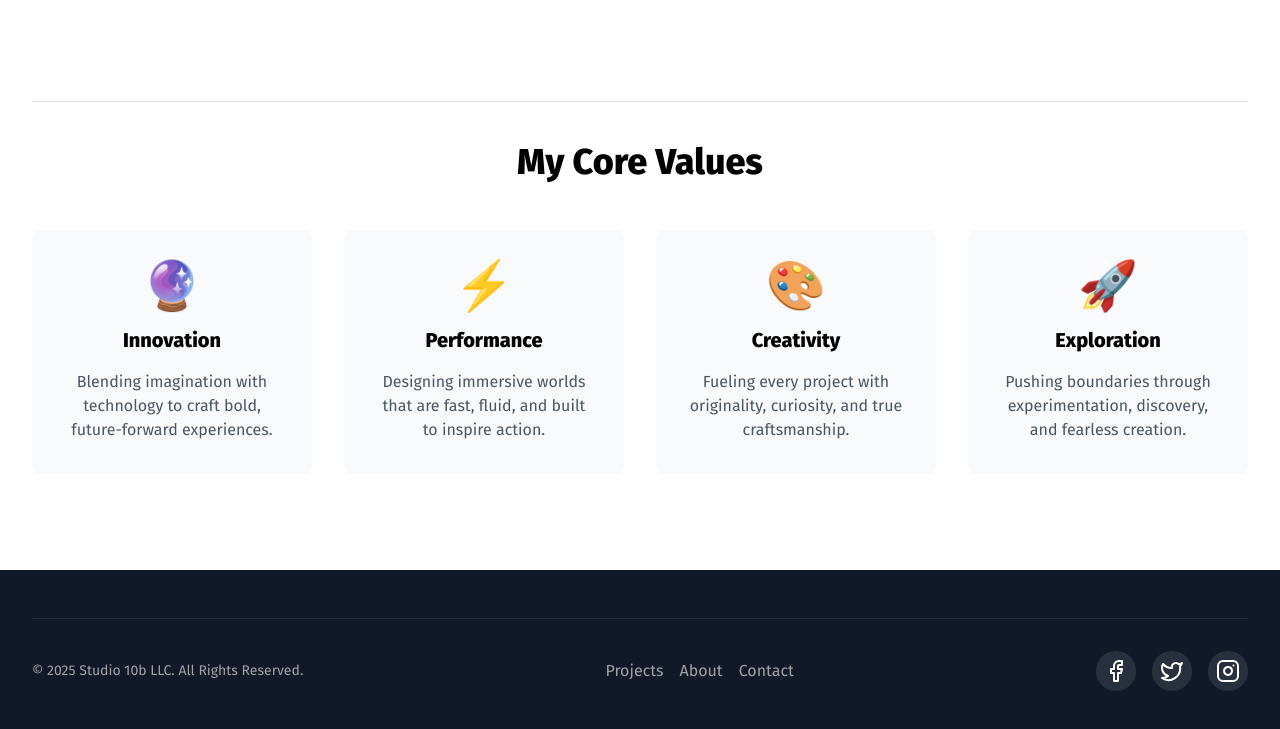
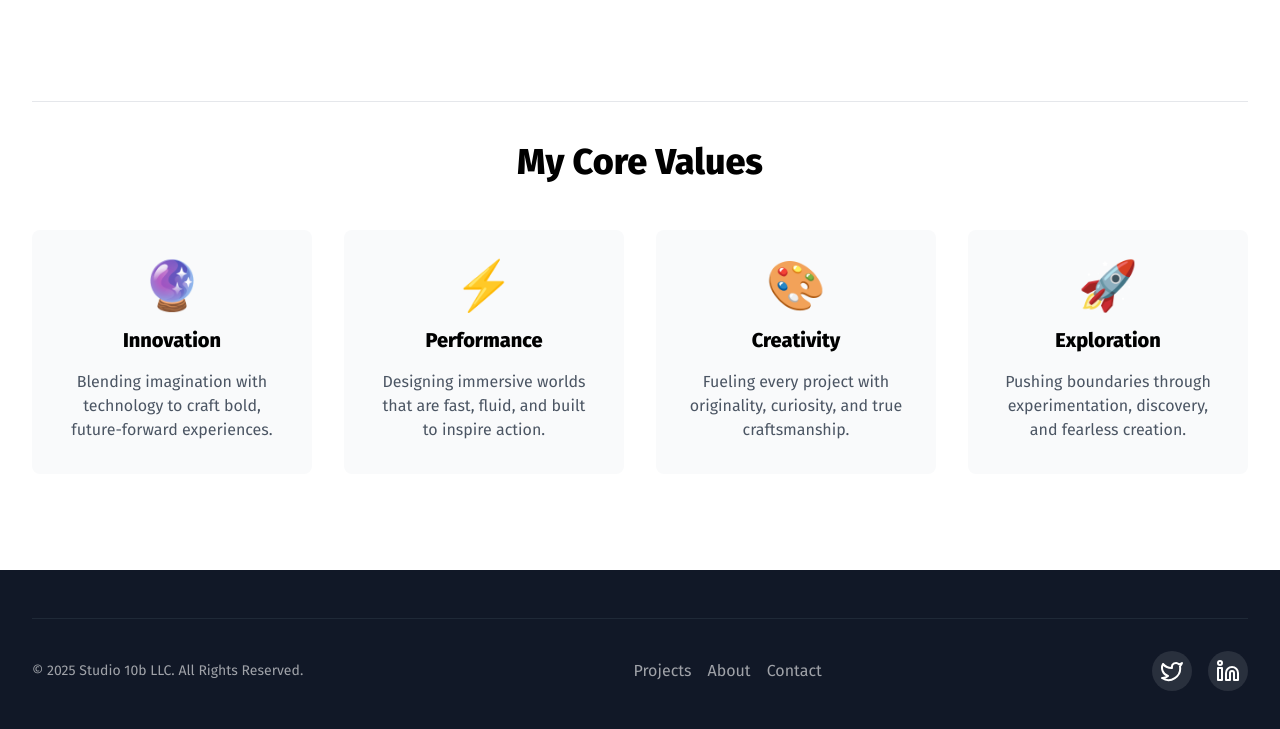
Before and after one commit to 3Dean/studio10bwebsite2025, an Astro site: page /about in a window 1280 px wide. Shown: the part 1447-2176 px from the top of the page. Built offline with nearby package versions, Linux system fonts and the light colour scheme; Astro itself is replaced by a stand-in of ours.

Commit message:
Footer social updates

```diff
--- a/src/components/Footer.astro
+++ b/src/components/Footer.astro
@@ -1,22 +1,27 @@
 ---
 const currentYear = new Date().getFullYear();
 const navItems = [
-  { label: 'Projects', url: '/projects' },
-  { label: 'About', url: '/about' },
-  { label: 'Contact', url: '/contact' }
+  { label: "Projects", url: "/projects" },
+  { label: "About", url: "/about" },
+  { label: "Contact", url: "/contact" },
 ];
 ---
 
 <footer class="bg-gray-900 text-white py-12">
   <div class="container mx-auto px-4 md:px-8 max-w-screen-xl">
-    <div class="flex justify-between items-center border-t border-gray-800 pt-8 md:flex-row flex-col gap-8 text-center md:text-left">
+    <div
+      class="flex justify-between items-center border-t border-gray-800 pt-8 md:flex-row flex-col gap-8 text-center md:text-left"
+    >
       <div>
-        <p class="text-sm opacity-60 m-0">&copy; {currentYear} Studio 10b LLC. All Rights Reserved.</p>
+        <p class="text-sm opacity-60 m-0">
+          &copy; {currentYear} Studio 10b LLC. All Rights Reserved.
+        </p>
       </div>
 
       <nav>
         <ul class="flex md:flex-row flex-col gap-8 md:gap-4 list-none p-0 m-0">
-          {navItems.map(item => (
+          {
+            navItems.map((item) => (
               <li>
                 <a
                   href={item.url}
@@ -25,19 +30,58 @@ const navItems = [
                   {item.label}
                 </a>
               </li>
-          ))}
+            ))
+          }
         </ul>
       </nav>
 
       <div class="flex gap-4">
-        <a href="#" aria-label="Facebook" class="flex items-center justify-center w-10 h-10 rounded-full bg-white/10 text-white hover:bg-white/20 transition-colors duration-300">
-          <svg xmlns="http://www.w3.org/2000/svg" width="24" height="24" viewBox="0 0 24 24" fill="none" stroke="currentColor" stroke-width="2" stroke-linecap="round" stroke-linejoin="round"><path d="M18 2h-3a5 5 0 0 0-5 5v3H7v4h3v8h4v-8h3l1-4h-4V7a1 1 0 0 1 1-1h3z"></path></svg>
+        <a
+          href="https://x.com/Studio_10b"
+          target="_blank"
+          rel="noopener noreferrer"
+          aria-label="Twitter"
+          class="flex items-center justify-center w-10 h-10 rounded-full bg-white/10 text-white hover:bg-white/20 transition-colors duration-300"
+        >
+          <svg
+            xmlns="http://www.w3.org/2000/svg"
+            width="24"
+            height="24"
+            viewBox="0 0 24 24"
+            fill="none"
+            stroke="currentColor"
+            stroke-width="2"
+            stroke-linecap="round"
+            stroke-linejoin="round"
+            ><path
+              d="M22 4s-.7 2.1-2 3.4c1.6 10-9.4 17.3-18 11.6 2.2.1 4.4-.6 6-2C3 15.5.5 9.6 3 5c2.2 2.6 5.6 4.1 9 4-.9-4.2 4-6.6 7-3.8 1.1 0 3-1.2 3-1.2z"
+            ></path></svg
+          >
         </a>
-        <a href="#" aria-label="Twitter" class="flex items-center justify-center w-10 h-10 rounded-full bg-white/10 text-white hover:bg-white/20 transition-colors duration-300">
-          <svg xmlns="http://www.w3.org/2000/svg" width="24" height="24" viewBox="0 0 24 24" fill="none" stroke="currentColor" stroke-width="2" stroke-linecap="round" stroke-linejoin="round"><path d="M22 4s-.7 2.1-2 3.4c1.6 10-9.4 17.3-18 11.6 2.2.1 4.4-.6 6-2C3 15.5.5 9.6 3 5c2.2 2.6 5.6 4.1 9 4-.9-4.2 4-6.6 7-3.8 1.1 0 3-1.2 3-1.2z"></path></svg>
-        </a>
-        <a href="#" aria-label="Instagram" class="flex items-center justify-center w-10 h-10 rounded-full bg-white/10 text-white hover:bg-white/20 transition-colors duration-300">
-          <svg xmlns="http://www.w3.org/2000/svg" width="24" height="24" viewBox="0 0 24 24" fill="none" stroke="currentColor" stroke-width="2" stroke-linecap="round" stroke-linejoin="round"><rect x="2" y="2" width="20" height="20" rx="5" ry="5"></rect><path d="M16 11.37A4 4 0 1 1 12.63 8 4 4 0 0 1 16 11.37z"></path><line x1="17.5" y1="6.5" x2="17.5" y2="6.5"></line></svg>
+        <a
+          href="https://www.linkedin.com/in/dean-yeager-9648a83"
+          target="_blank"
+          rel="noopener noreferrer"
+          aria-label="LinkedIn"
+          class="flex items-center justify-center w-10 h-10 rounded-full bg-white/10 text-white hover:bg-white/20 transition-colors duration-300"
+        >
+          <svg
+            xmlns="http://www.w3.org/2000/svg"
+            width="24"
+            height="24"
+            viewBox="0 0 24 24"
+            fill="none"
+            stroke="currentColor"
+            stroke-width="2"
+            stroke-linecap="round"
+            stroke-linejoin="round"
+            ><path
+              d="M16 8a6 6 0 0 1 6 6v7h-4v-7a2 2 0 0 0-4 0v7h-4v-7a6 6 0 0 1 6-6z"
+            ></path><rect x="2" y="9" width="4" height="12"></rect><circle
+              cx="4"
+              cy="4"
+              r="2"></circle></svg
+          >
         </a>
       </div>
     </div>
```
Lines whose indentation alone changed are shown as unchanged.
